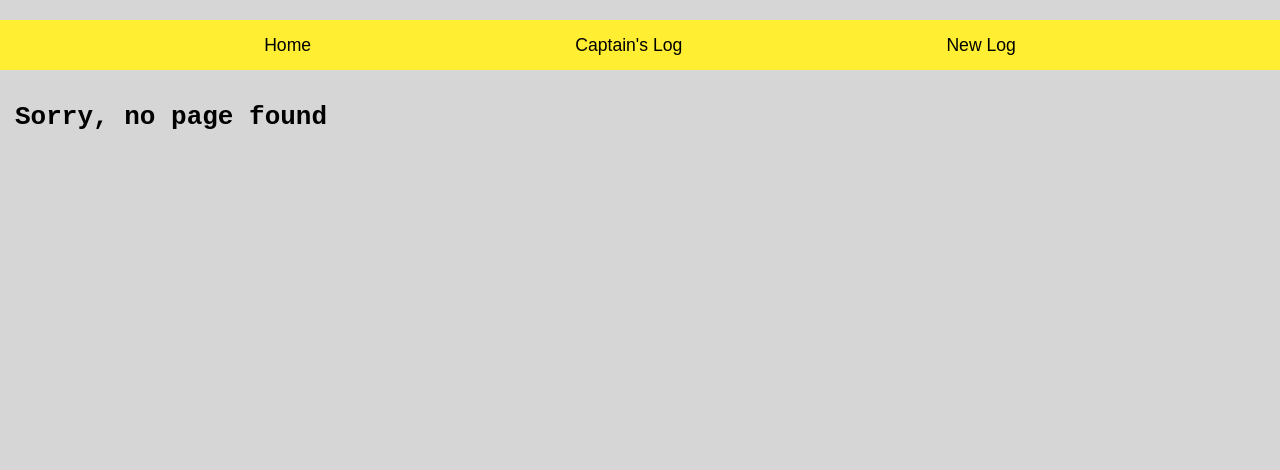
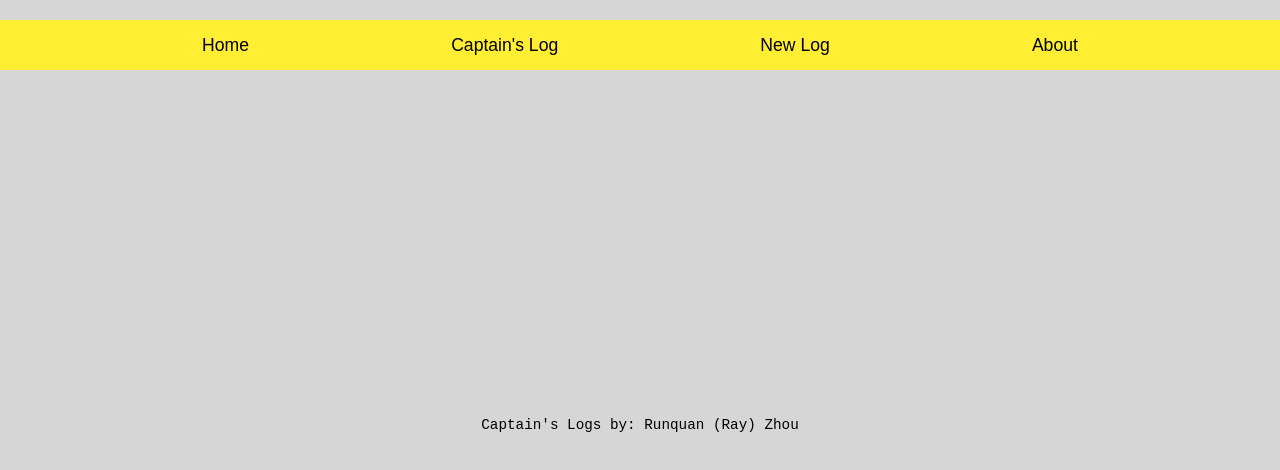
Before and after one commit to runquan-ray-zhou/lab-express-connect-react, a React (Create React App) app: page /about in a window 1280 px wide. Shown: the top 470 px of the page. Built offline with nearby package versions, Linux system fonts and the light colour scheme.

Commit message:
add about page and css

```diff
--- a/src/App.css
+++ b/src/App.css
@@ -0,0 +1,18 @@
+body {
+    background-color: #D6D6D6;
+    padding: 85px 15px 15px 15px;
+    margin: 0;
+}
+ul {
+    list-style: none;
+    padding-left: 10px;
+    padding-right: 10px;
+    margin-top: 0;
+    margin-bottom: 50px;
+}
+li {
+    margin-top: 10px;
+}
+img {
+    cursor: pointer;
+}
--- a/src/App.js
+++ b/src/App.js
@@ -8,6 +8,7 @@ import Home from "./Pages/Home";
 import Index from "./Pages/Index";
 import New from "./Pages/New";
 import Show from "./Pages/Show";
+import About from "./Pages/About";
 
 // Components
 import NavBar from "./Components/NavBar";
@@ -23,6 +24,7 @@ function App() {
           <Routes>
             <Route path="/" element={<Home />} />
             <Route path="/logs" element={<Index />} />
+            <Route path="/about" element={<About />} />
             <Route path="/logs/new" element={<New />} />
             <Route path="/logs/:id" element={<Show />} />
             <Route path="/logs/:id/edit" element={<Edit />} />
--- a/src/Components/NavBar.js
+++ b/src/Components/NavBar.js
@@ -5,13 +5,16 @@ export default function NavBar() {
   return (
     <nav>
         <Link to="/">
-        <button>Home</button>
+          <button>Home</button>
         </Link>
         <Link to="/logs">
-        <button>Captain's Log</button>
+          <button>Captain's Log</button>
         </Link>
         <Link to="/logs/new">
-        <button>New Log</button>
+          <button>New Log</button>
+        </Link>
+        <Link to="/about">
+          <button>About</button>
         </Link>
     </nav>
   );
--- /dev/null
+++ b/src/Pages/About.css
@@ -0,0 +1,12 @@
+.about {
+    display: flex;
+    flex-direction: column;
+    justify-content: center;
+    align-items: center;
+    text-align: center;
+    min-height: 85vh;
+    margin: 0;
+    padding: 0;
+    font-size: 1.1em;
+    color: 202020;
+}
--- /dev/null
+++ b/src/Pages/About.js
@@ -0,0 +1,10 @@
+import "./About.css"
+
+export default function About() {
+
+    return (
+        <div className="about">
+            <p>Captain's Logs by: Runquan (Ray) Zhou</p>
+        </div>
+    )
+}
--- a/src/index.css
+++ b/src/index.css
@@ -6,23 +6,7 @@ body {
   font-family: monospace;
   height: 100%;
   overflow: auto;
-  background-color: #D6D6D6;
-  padding: 85px 15px 15px 15px;
   margin: 0;
   -webkit-font-smoothing: antialiased;
   -moz-osx-font-smoothing: grayscale;
 }
-
-ul {
-  list-style: none;
-  padding-left: 10px;
-  padding-right: 10px;
-  margin-top: 0;
-  margin-bottom: 50px;
-}
-li {
-  margin-top: 10px;
-}
-img {
-  cursor: pointer;
-}
```
